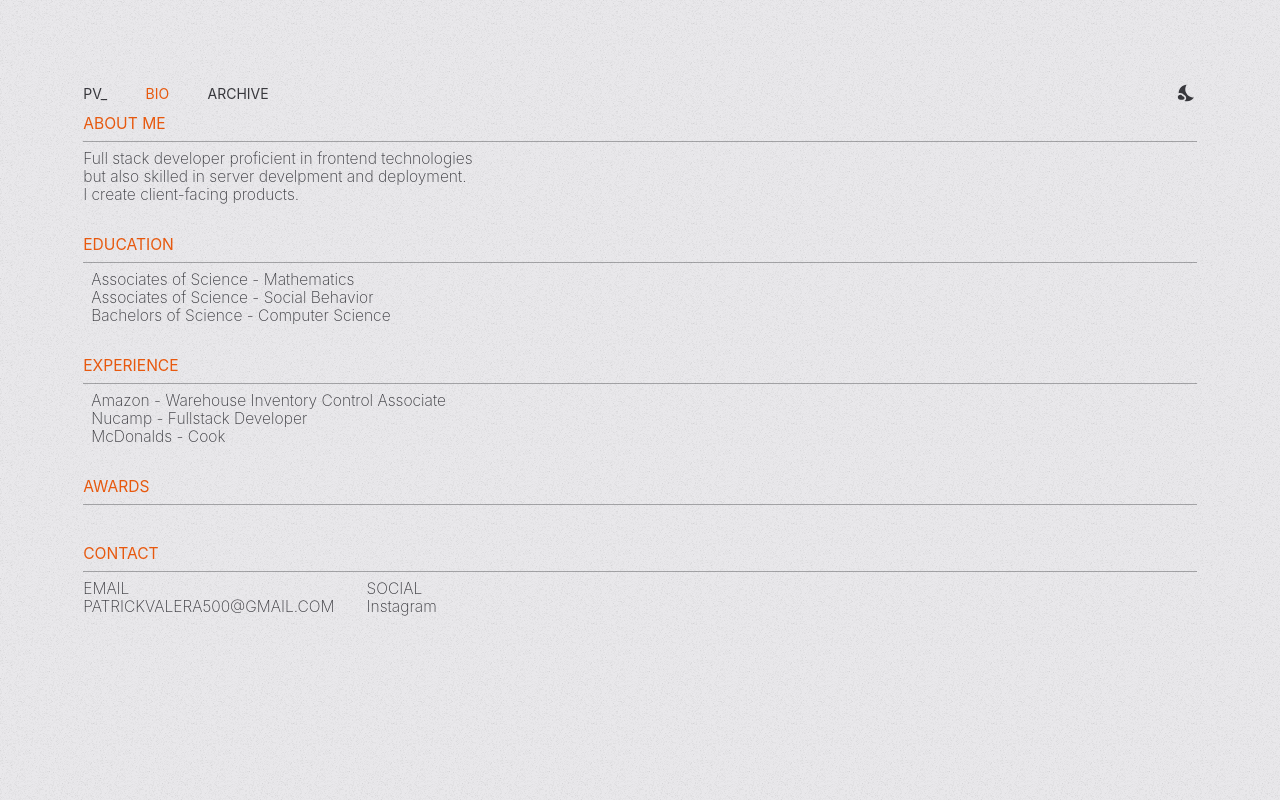
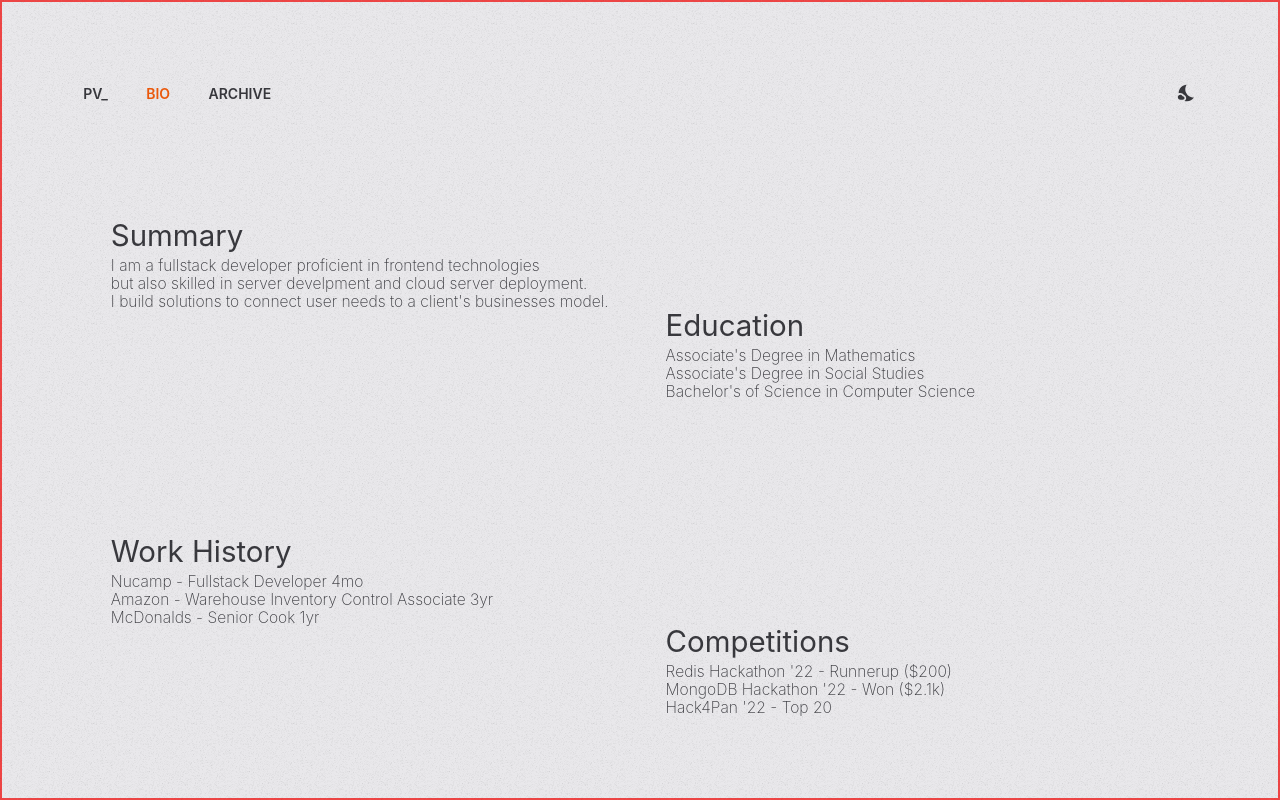
Before and after one commit to patva0715/26_Portfolio_V3, a Next.js app: page /about in a window 1280 px wide. Built offline with nearby package versions, Linux system fonts and the light colour scheme.

Commit message:
about page layout change

```diff
--- a/pages/about.js
+++ b/pages/about.js
@@ -11,7 +11,7 @@ const Divider = ({ show, delay }) => {
     const { width } = useSpring({
         from: { width: show ? 0 : viewWidth },
         to: { width: show ? viewWidth : 0 },
-        delay: show?delay:0,
+        delay: show ? delay : 0,
         config: { duration: show ? 240 : 220, easing: easings.easeInOutSine }
     })
     return (
@@ -23,7 +23,7 @@ const Divider = ({ show, delay }) => {
 const Header = ({ show: onPageActive, title, className, delay }) => {
     return (
         <>
-            <Animated className={'pt-8 '+className} show={onPageActive}>
+            <Animated className={'pt-8 ' + className} show={onPageActive}>
                 <Text className='font-[400] text-orange-600'>{title}</Text>
             </Animated>
             <Divider show={onPageActive} delay={delay || 0} />
@@ -35,6 +35,137 @@ const About = () => {
     const onPageActive = useMemo(() => {
         return location === '/about'
     }, [location])
+    return (
+        <>
+            <div className='font-thin border-2 border-red-500 pt-vw px-vw h-full overflow-scroll'>
+                {/* DIVIDER */}
+                <div className='flex flex-wrap'>
+                    <article className='flex-1 basis-[300px] pt-[15vw] lg:pt-[10vw] border-r-[0px] border-gray dark:border-amber border-opacity-30 pl-[2vw]'>
+                        <Animated show={onPageActive}>
+                            <h2 className='text-[2.3vw] font-normal'>
+                                Summary
+
+                            </h2>
+                        </Animated>
+                        <Animated show={onPageActive}>
+                            <Text>I am a fullstack developer proficient in frontend technologies</Text>
+                        </Animated>
+                        <Animated show={onPageActive}>
+                            <Text>but also skilled in server develpment and cloud server deployment.</Text>
+                        </Animated>
+                        <Animated show={onPageActive}>
+                            <Text>I build solutions to connect user needs to a client's businesses model.  </Text>
+                        </Animated>
+                    </article>
+                    <article className='flex-1 basis-[300px] pt-[25vw] lg:pt-[17vw] pl-[2vw]'>
+                        <Animated show={onPageActive}>
+                            <h2 className='text-[2.3vw] font-normal'>
+                                Education
+                            </h2>
+                        </Animated>
+                        <Animated show={onPageActive}>
+                            <Text>
+                                Associate's Degree in Mathematics
+                            </Text>
+                        </Animated>
+                        <Animated show={onPageActive}>
+                            <Text>
+                                Associate's Degree in Social Studies
+                            </Text>
+                        </Animated>
+                        <Animated show={onPageActive}>
+                            <Text>
+                                Bachelor's of Science in Computer Science
+                            </Text>
+                        </Animated>
+                    </article>
+                </div>
+                {/* DIVIDER */}
+                <div className='flex flex-wrap'>
+                    <article className='flex-1 basis-[300px] pt-[15vw] lg:pt-[10vw] border-r-[0px] border-gray dark:border-amber border-opacity-30 pl-[2vw]'>
+                        <Animated show={onPageActive}>
+                            <h2 className='text-[2.3vw] font-normal'>
+                                Work History
+                            </h2>
+                        </Animated>
+                        <Animated show={onPageActive}>
+                            <Text>Nucamp - Fullstack Developer 4mo</Text>
+                        </Animated>
+                        <Animated show={onPageActive}>
+                            <Text>Amazon - Warehouse Inventory Control Associate 3yr</Text>
+                        </Animated>
+                        <Animated show={onPageActive}>
+                            <Text>McDonalds - Senior Cook 1yr</Text>
+                        </Animated>
+                    </article>
+                    <article className='flex-1 basis-[300px] pt-[25vw] lg:pt-[17vw] pl-[2vw]'>
+                        <Animated show={onPageActive}>
+                            <h2 className='text-[2.3vw] font-normal'>
+                                Competitions
+                            </h2>
+                        </Animated>
+                        <Animated show={onPageActive}>
+                            <Text>
+                                {"Redis Hackathon '22 - Runnerup ($200)"}
+                            </Text>
+                        </Animated>
+                        <Animated show={onPageActive}>
+                            <Text>
+                                {"MongoDB Hackathon '22 - Won ($2.1k)"}
+                            </Text>
+                        </Animated>
+                        <Animated show={onPageActive}>
+                            <Text>
+                                {"Hack4Pan '22 - Top 20"}
+                            </Text>
+                        </Animated>
+                    </article>
+                </div>
+                {/* DIVIDER */}
+                {/* <div className='flex flex-wrap'>
+                    <article className='flex-1 basis-[300px] pt-[15vw] lg:pt-[10vw] border-r-[0px] border-gray dark:border-amber border-opacity-30 pl-[2vw]'>
+                        <Animated show={onPageActive}>
+                            <h2 className='text-[2.3vw] font-normal'>
+                                Summary
+
+                            </h2>
+                        </Animated>
+                        <Animated show={onPageActive}>
+                            <Text>Full stack developer proficient in frontend technologies</Text>
+                        </Animated>
+                        <Animated show={onPageActive}>
+                            <Text>but also skilled in server develpment and deployment.</Text>
+                        </Animated>
+                        <Animated show={onPageActive}>
+                            <Text>I create client-facing products.</Text>
+                        </Animated>
+                    </article>
+                    <article className='flex-1 basis-[300px] pt-[25vw] lg:pt-[17vw] pl-[2vw]'>
+                        <Animated show={onPageActive}>
+                            <h2 className='text-[2.3vw] font-normal'>
+                                Education
+                            </h2>
+                        </Animated>
+                        <Animated show={onPageActive}>
+                            <Text>
+                                Associate's Degree in Mathematics
+                            </Text>
+                        </Animated>
+                        <Animated show={onPageActive}>
+                            <Text>
+                                Associate's Degree in Social Studies
+                            </Text>
+                        </Animated>
+                        <Animated show={onPageActive}>
+                            <Text>
+                                Bachelor's of Science in Computer Science
+                            </Text>
+                        </Animated>
+                    </article>
+                </div> */}
+            </div>
+        </>
+    )
     return (
         <>
             <Head>
@@ -60,7 +191,7 @@ const About = () => {
                 <Header show={onPageActive} title='EDUCATION' delay={120} />
                 <div className='pl-2'>
                     <ul>
-                    <li>
+                        <li>
                             <Animated show={onPageActive}>
                                 <Text>Associates of Science - Mathematics</Text>
                             </Animated>
@@ -81,7 +212,7 @@ const About = () => {
                 <Header show={onPageActive} title='EXPERIENCE' delay={190} />
                 <div className='pl-2'>
                     <ul>
-                    <li>
+                        <li>
                             <Animated show={onPageActive}>
                                 <Text>Amazon - Warehouse Inventory Control Associate</Text>
                             </Animated>
--- a/src/components/layout/Navigation.js
+++ b/src/components/layout/Navigation.js
@@ -18,8 +18,9 @@ const Navigation = () => {
   }, [location])
   return (
     <>
-      <div className='flex flex-row fixed top-vw right-[unset] left-vw md:right-8 gap-[3vw] font-[400] text-md'>
-        <Logo />
+      <div className='flex flex-row fixed top-vw right-[unset] left-vw md:right-8 gap-[3vw] w-min font-[400] text-md z-50'>
+        {/* <Logo /> */}
+        <NavTab href='/' title='PV_' />
         <NavTab href='/about' title='BIO' />
         <NavTab href='/archive' title='ARCHIVE' />
       </div>
@@ -42,7 +43,7 @@ const NavTab = ({ href, title }) => {
   return (
     <div style={{ color: isActive ? '#EA580B' : 'unset' }}>
       <Link href={href}>
-        <button className='hover:text-orange-600'>{title}</button>
+        <button className='hover:text-orange-600 font-semibold'>{title}</button>
       </Link>
     </div>
   )
--- a/src/components/shared/Animated.js
+++ b/src/components/shared/Animated.js
@@ -25,7 +25,7 @@ const Animated = ({ children, show, className, fromSide, molasses, delay }) => {
             <div className='overflow-hidden border-0 border-red-500' style={{ height: `${objHeight}px` }}>
                 {transition((style, i) => (
                     <>
-                        {i ? <div ref={ref} style={style} className='relative'>{children}</div> :
+                        {i ? <a.div ref={ref} style={style} className='relative'>{children}</a.div> :
                             <></>}
                     </>
                 ))}
```
